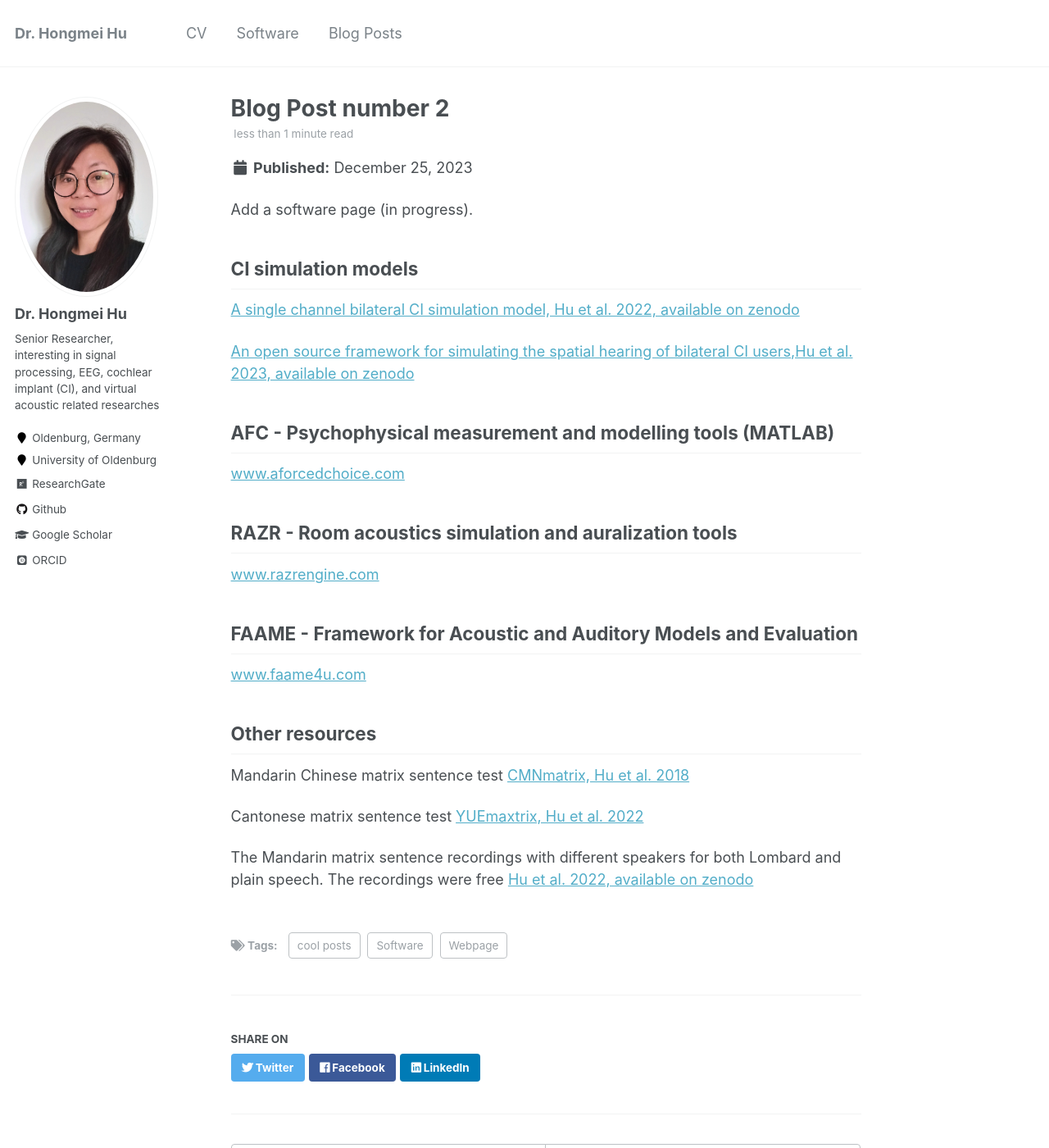
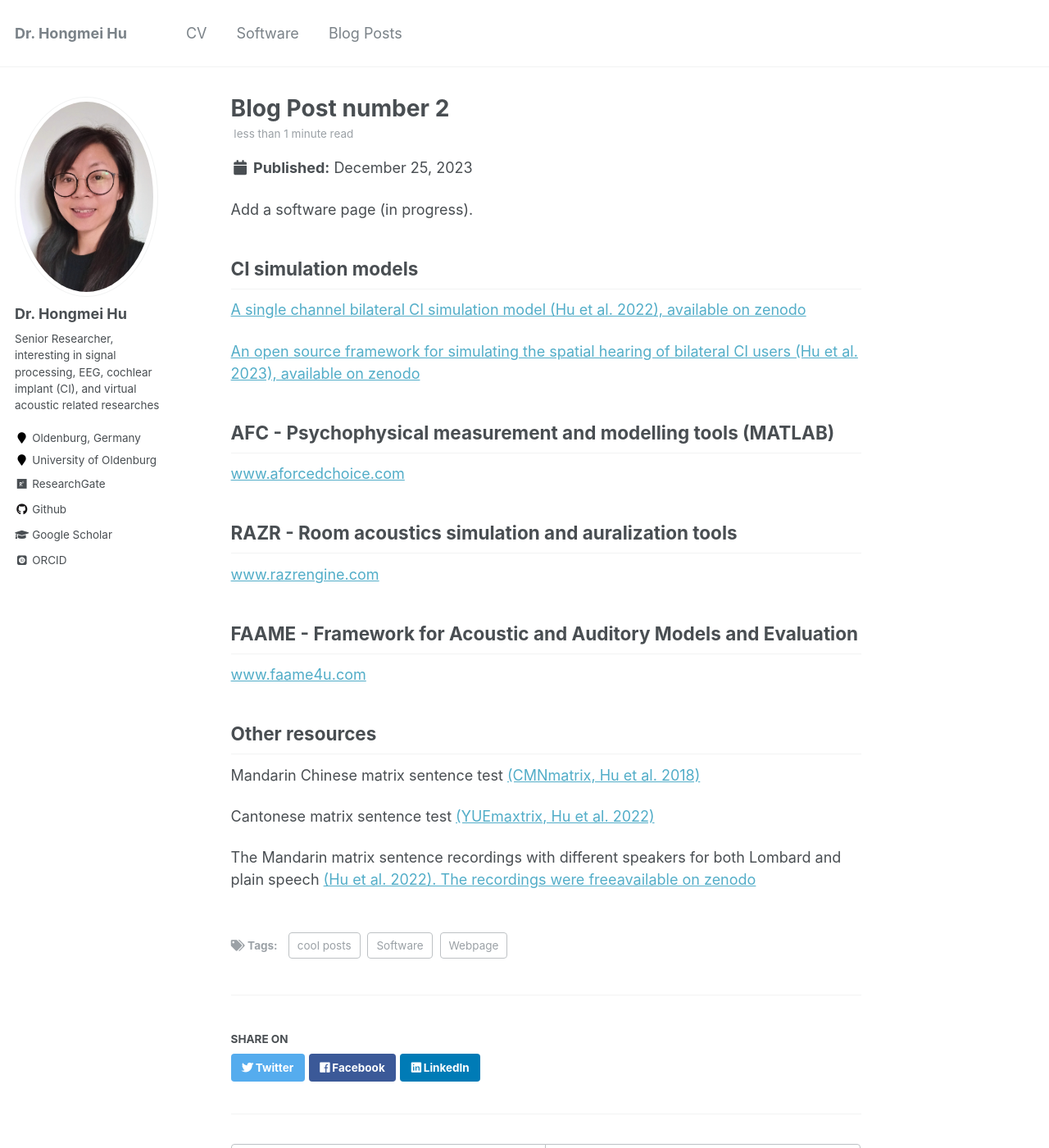
Before and after one commit to HongmeiHu/HongmeiHu.github.io, a Jekyll site: the page built from _posts/2023-12-25-blog-post-2.md, in a window 1280 px wide and 1400 px high. Shown: the whole window at 82% size. Built offline with Jekyll 4.4.1, drawn with Linux system fonts in a browser that asks for light colours; some web fonts are replaced.

```diff
--- a/_posts/2023-12-25-blog-post-2.md
+++ b/_posts/2023-12-25-blog-post-2.md
@@ -12,9 +12,9 @@ Add a software page (in progress).
 
 
 ## CI simulation models
-[A single channel bilateral CI simulation model, Hu et al. 2022, available on zenodo](https://zenodo.org/records/5571858)
+[A single channel bilateral CI simulation model (Hu et al. 2022), available on zenodo](https://zenodo.org/records/5571858)
 
-[An open source framework for simulating the spatial hearing of bilateral CI users,Hu et al. 2023, available on zenodo](https://zenodo.org/records/7471961)
+[An open source framework for simulating the spatial hearing of bilateral CI users (Hu et al. 2023), available on zenodo](https://zenodo.org/records/7471961)
 
 
 
@@ -36,8 +36,8 @@ Add a software page (in progress).
 
 
 ## Other resources
-Mandarin Chinese matrix sentence test [CMNmatrix, Hu et al. 2018](https://doi.org/10.1080/14992027.2018.1483083)
+Mandarin Chinese matrix sentence test [(CMNmatrix, Hu et al. 2018)](https://doi.org/10.1080/14992027.2018.1483083)
 
-Cantonese matrix sentence test [YUEmaxtrix, Hu et al. 2022](https://doi.org/10.1080/14992027.2022.2142683)
+Cantonese matrix sentence test [(YUEmaxtrix, Hu et al. 2022)](https://doi.org/10.1080/14992027.2022.2142683)
 
-The Mandarin matrix sentence recordings with different speakers for both Lombard and plain speech. The recordings were free [Hu et al. 2022, available on zenodo](https://zenodo.org/records/7063030)
+The Mandarin matrix sentence recordings with different speakers for both Lombard and plain speech [(Hu et al. 2022). The recordings were freeavailable on zenodo](https://zenodo.org/records/7063030)
```
Also changed, not shown: _pages/software.md (+2 -2 lines).
